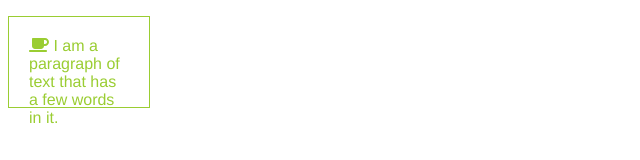
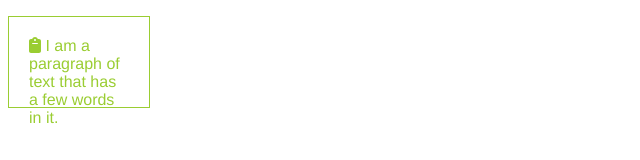
Before and after one commit to swaggerloaf/react19-starter-with-ts, a React app: page / in a window 1280 px wide. Shown: the top 160 px of the page, without its empty margins (0-640 px from the left). Built offline with nearby package versions, Linux system fonts and the light colour scheme.

Commit message:
added faClipboard

```diff
--- a/src/components/MyApp.tsx
+++ b/src/components/MyApp.tsx
@@ -1,7 +1,7 @@
 import React from 'react';
 
 import { FontAwesomeIcon } from '@fortawesome/react-fontawesome';
-import { faCoffee } from '@fortawesome/free-solid-svg-icons';
+import { faCoffee, faClipboard } from '@fortawesome/free-solid-svg-icons';
 
 const divStyle = {
   width: '100px',
@@ -13,6 +13,6 @@ const divStyle = {
 
 export default function MyApp() {
   return (
-      <p style={divStyle}><FontAwesomeIcon icon={faCoffee} /> I am a paragraph of text that has a few words in it.</p>
+      <p style={divStyle}><FontAwesomeIcon icon={faClipboard} /> I am a paragraph of text that has a few words in it.</p>
   );
 };
```
